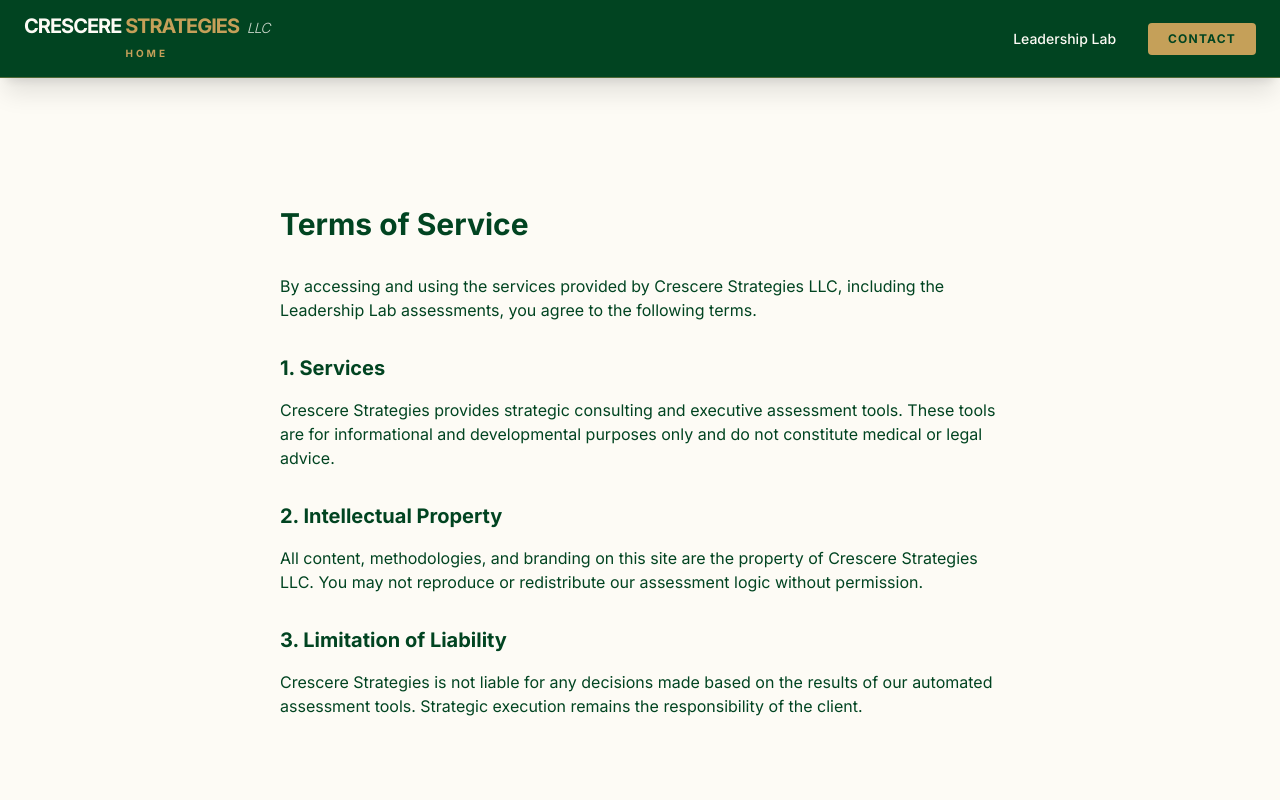
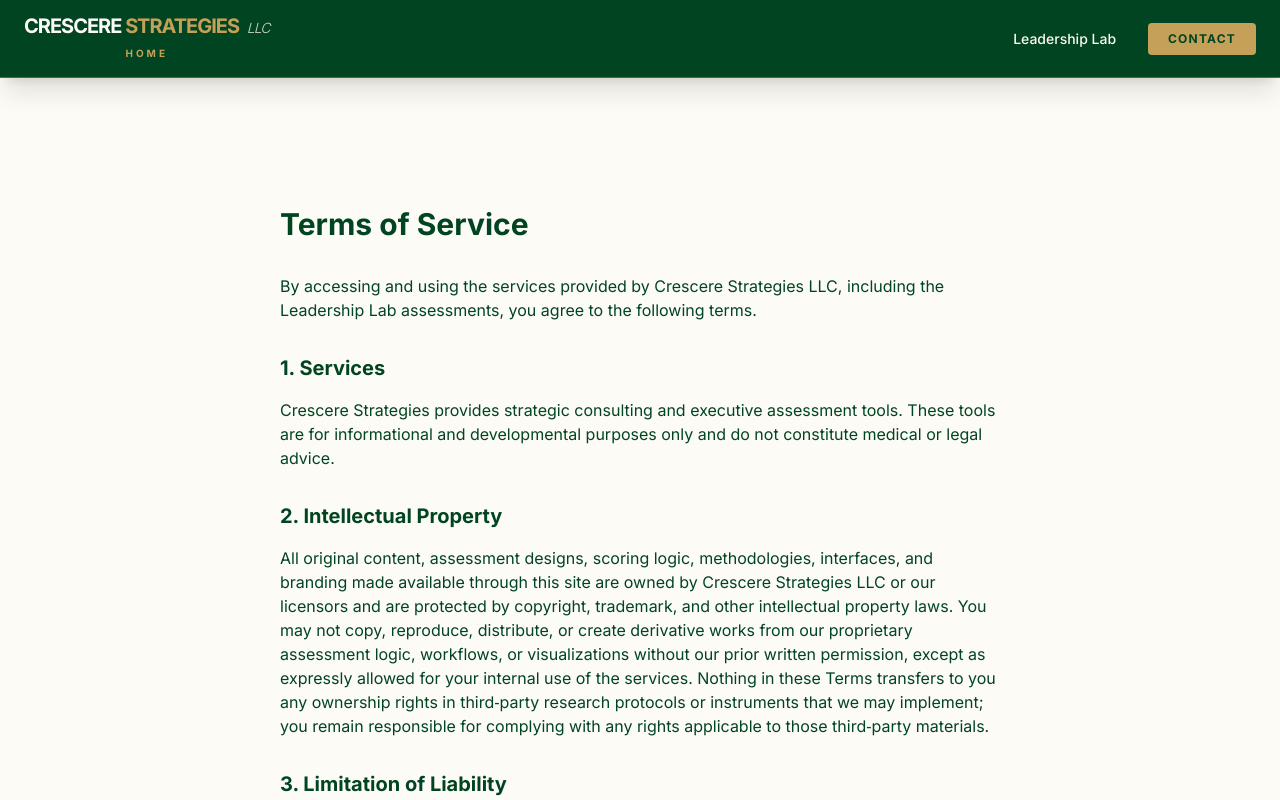
Before and after one commit to mreneislas1977/GitHub-CrescereStategies, a Next.js app: page /terms in a window 1280 px wide. Shown: the top 800 px of the page. Built offline with nearby package versions, Linux system fonts and the light colour scheme; a web font is replaced by a local one.

Commit message:
Update page.tsx

```diff
--- a/src/app/terms/page.tsx
+++ b/src/app/terms/page.tsx
@@ -20,7 +20,7 @@ export default function TermsPage() {
 
           <h3 className="text-xl font-bold mt-8 mb-4">2. Intellectual Property</h3>
           <p className="mb-4">
-            All content, methodologies, and branding on this site are the property of Crescere Strategies LLC. You may not reproduce or redistribute our assessment logic without permission.
+            All original content, assessment designs, scoring logic, methodologies, interfaces, and branding made available through this site are owned by Crescere Strategies LLC or our licensors and are protected by copyright, trademark, and other intellectual property laws. You may not copy, reproduce, distribute, or create derivative works from our proprietary assessment logic, workflows, or visualizations without our prior written permission, except as expressly allowed for your internal use of the services. Nothing in these Terms transfers to you any ownership rights in third‑party research protocols or instruments that we may implement; you remain responsible for complying with any rights applicable to those third‑party materials.
           </p>
 
           <h3 className="text-xl font-bold mt-8 mb-4">3. Limitation of Liability</h3>
```
